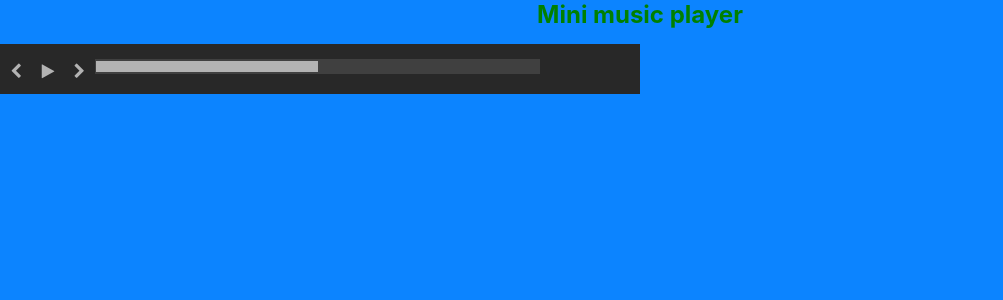
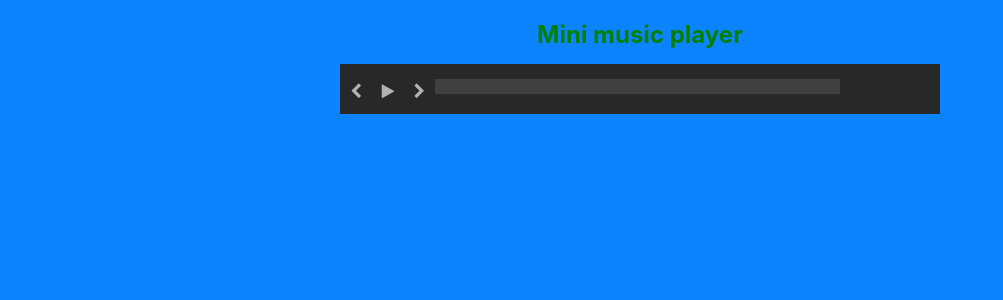
Before and after one commit to lawrencema415/react-music-player-practice, a React (Create React App) app: page / in a window 1280 px wide. Shown: the top 300 px of the page, without its empty margins (0-1003 px from the left). Built offline with nearby package versions, Linux system fonts and the light colour scheme.

Commit message:
fixed progress bar

```diff
--- a/src/App.css
+++ b/src/App.css
@@ -1,9 +1,11 @@
+
 body {
   background: #0c84ff;
+
 }
 
-.app {
-  max-width: 600px;
+.App {
+  max-width:600px;
   width: 100%;
   margin: 20px auto;
 }
--- a/src/MusicPlayer.css
+++ b/src/MusicPlayer.css
@@ -1,7 +1,7 @@
 .player {
   margin: 15px 0;
   background: #282828;
-  width: 50%;
+  width: 100%;
   height: 50px;
   position: relative;
 }
@@ -39,17 +39,19 @@
 
 .progress > .bar {
   position: absolute;
-  left: 1px;
-  top: 2px;
-  right: 1px;
-  bottom: 2px;
+  left: 5px;
+  top: 5px;
+  right: 5px;
+  bottom: 5px;
 }
 
 .progress > .bar > div {
   position: absolute;
   left: 0;
   top: 0;
-  width: 50%;
+  width: auto;
   bottom: 0;
+  font-size: 10px;
+  text-align:center;
   background: #B3B3B3;
 }
--- a/src/MusicPlayer.js
+++ b/src/MusicPlayer.js
@@ -1,9 +1,11 @@
 import React, {Component} from 'react';
 import './MusicPlayer.css';
+import './App.css';
 class MusicPlayer extends Component {
   state = {
     songUrl:"https://spotify-clone.s3-us-west-1.amazonaws.com/Ozuna+-+Aura/14.+Unica.mp3",
-    isPlaying:false
+    isPlaying:false,
+    progress:0
   }
 
   togglePlay = () => {
@@ -16,7 +18,10 @@ class MusicPlayer extends Component {
   // }, 1000);
 
   setTime(e) {
-    console.log(e.clientX);
+    let progress = ((e.clientX - offsetLeftConvert(this.refs.progress_bar)) / this.refs.progress_bar.clientWidth);
+    // console.log(this.refs.progress_bar.offsetLeft,e.clientX,this.refs.progress_bar.clientWidth);
+    console.log(progress);
+    this.setState({progress:progress});
   }
 
   render() {
@@ -47,8 +52,8 @@ class MusicPlayer extends Component {
           <a href="#"><i className="fa fa-chevron-right" aria-hidden="true"></i></a>
         </div>
         <div className="progress" onClick={this.setTime.bind(this)}>
-          <div className="bar">
-          <div></div>
+          <div ref="progress_bar" className="bar">
+          <div style={{width: (this.state.progress * 100) + "%" }}></div>
           </div>
         </div>
 
@@ -61,8 +66,17 @@ class MusicPlayer extends Component {
   }
 };
 
+function offsetLeftConvert(el) {
+  let left = 0;
+  while(el && el !== document) {
+    left += el.offsetLeft;
+    el = el.offsetParent;
+  }
+  return left;
+}
+
 function classnames(obj) {
-  var css = [];
+  let css = [];
   Object.keys(obj).forEach( key => {
     if(obj[key]) {
       css.push(key)
```
